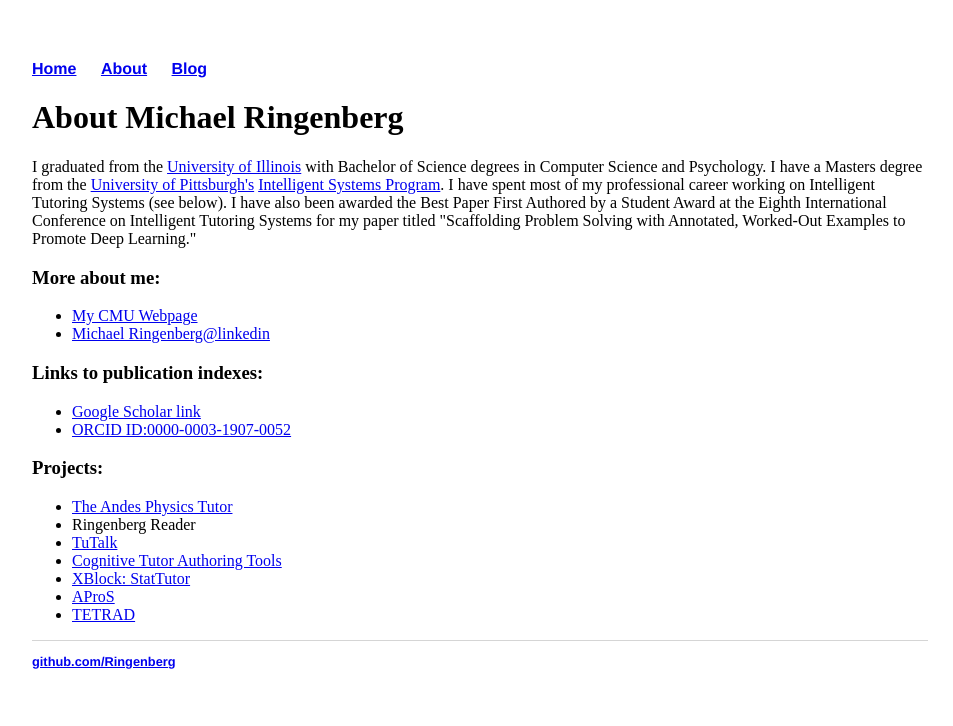
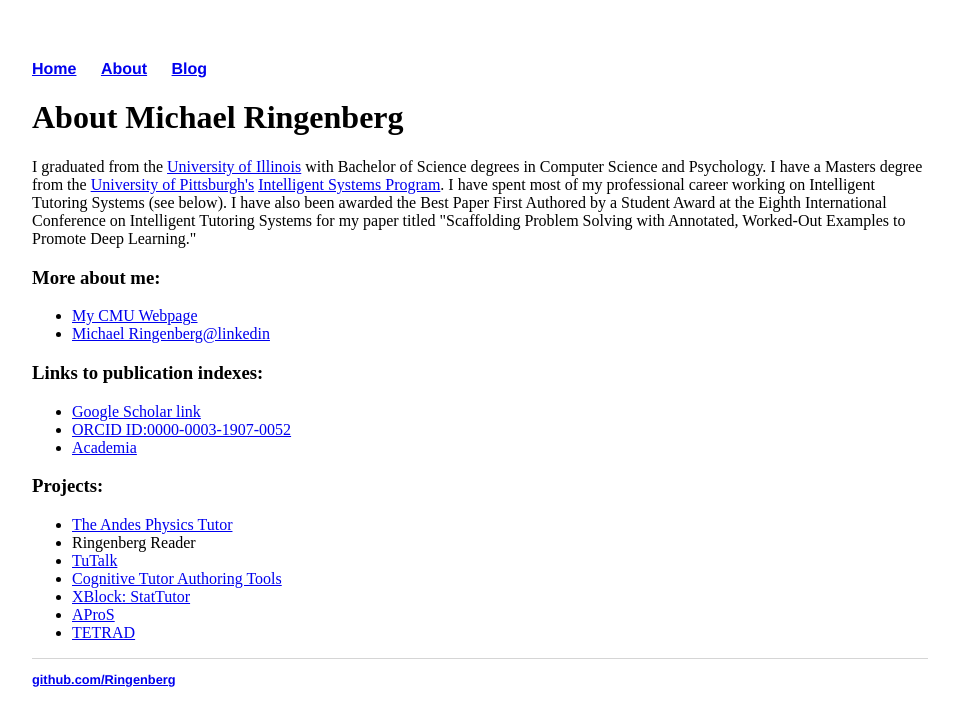
Before and after one commit to Ringenberg/Ringenberg.github.io, a Jekyll site: the page built from about/index.html, in a window 1280 px wide. Shown: the top 726 px of the page, without its empty margins (160-1113 px from the left). Built offline with Jekyll 4.4.1, drawn with Linux system fonts in a browser that asks for light colours.

Commit message:
Added link to readme and added academia link.

```diff
--- a/about/index.html
+++ b/about/index.html
@@ -27,6 +27,7 @@
 <ul>
   <li><a href="http://scholar.google.com/citations?hl=en&user=x8f3D_oAAAAJ">Google Scholar link</a></li>
   <li><a href="http://orcid.org/0000-0003-1907-0052">ORCID ID:0000-0003-1907-0052</a></li>
+  <li><a href="https://cmu.academia.edu/MichaelRingenberg">Academia</a></li>
 </ul>
 
 <h3>Projects:</h3>
```
Also changed, not shown: README.md.
